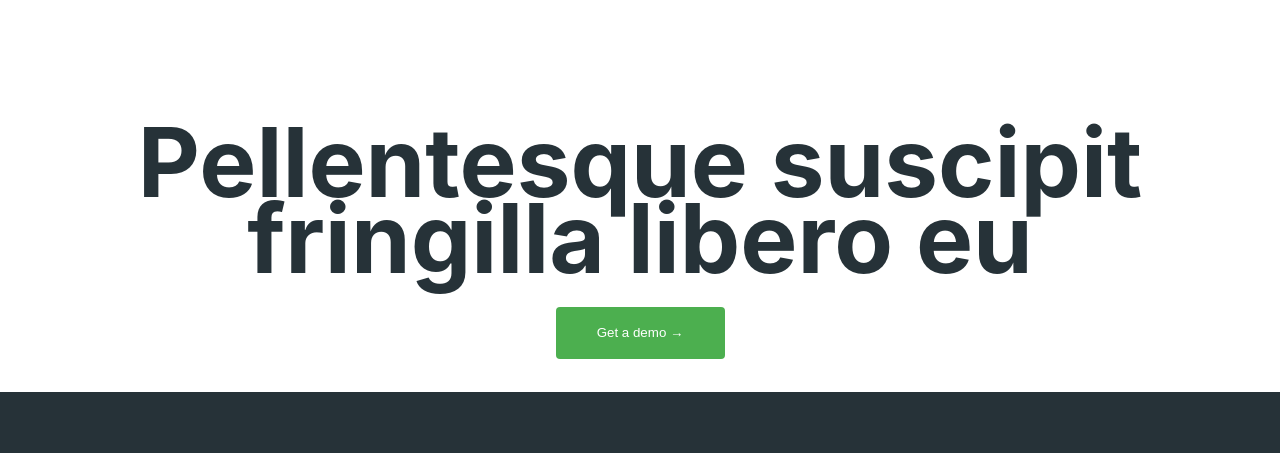
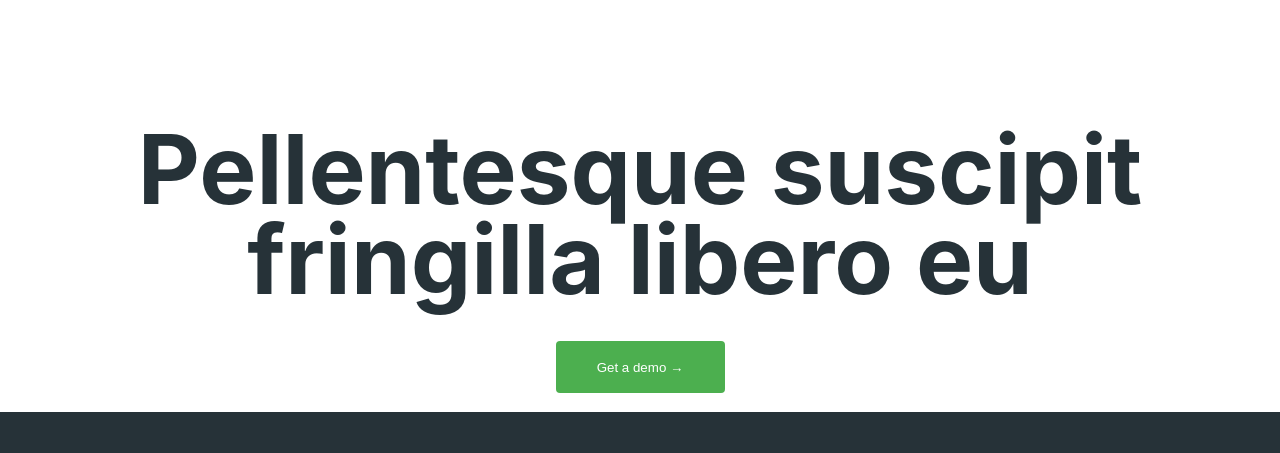
Before and after one commit to raiyanul321/Nexcent-, a plain HTML site: page index.html in a window 1280 px wide. Shown: the part 3680-4133 px from the top of the page. Drawn offline with Linux system fonts and the light colour scheme.

Commit message:
adjust css file

```diff
--- a/style.css
+++ b/style.css
@@ -418,11 +418,11 @@ height: 628px;
 .demotext {
      padding: 32px 0px;
 width: 1440px;
-height: 300px;
+height: 320px;
 font-family: var(--font-family);
 font-weight: 600;
 font-size: 64px;
-line-height: 119%;
+line-height: 90px;
 text-align: center;
 color: var(--neutral-black);}
 
@@ -480,4 +480,5 @@ height: 40px;
     padding: 10px;
     right: 10.4rem;
 
+
 }
```
